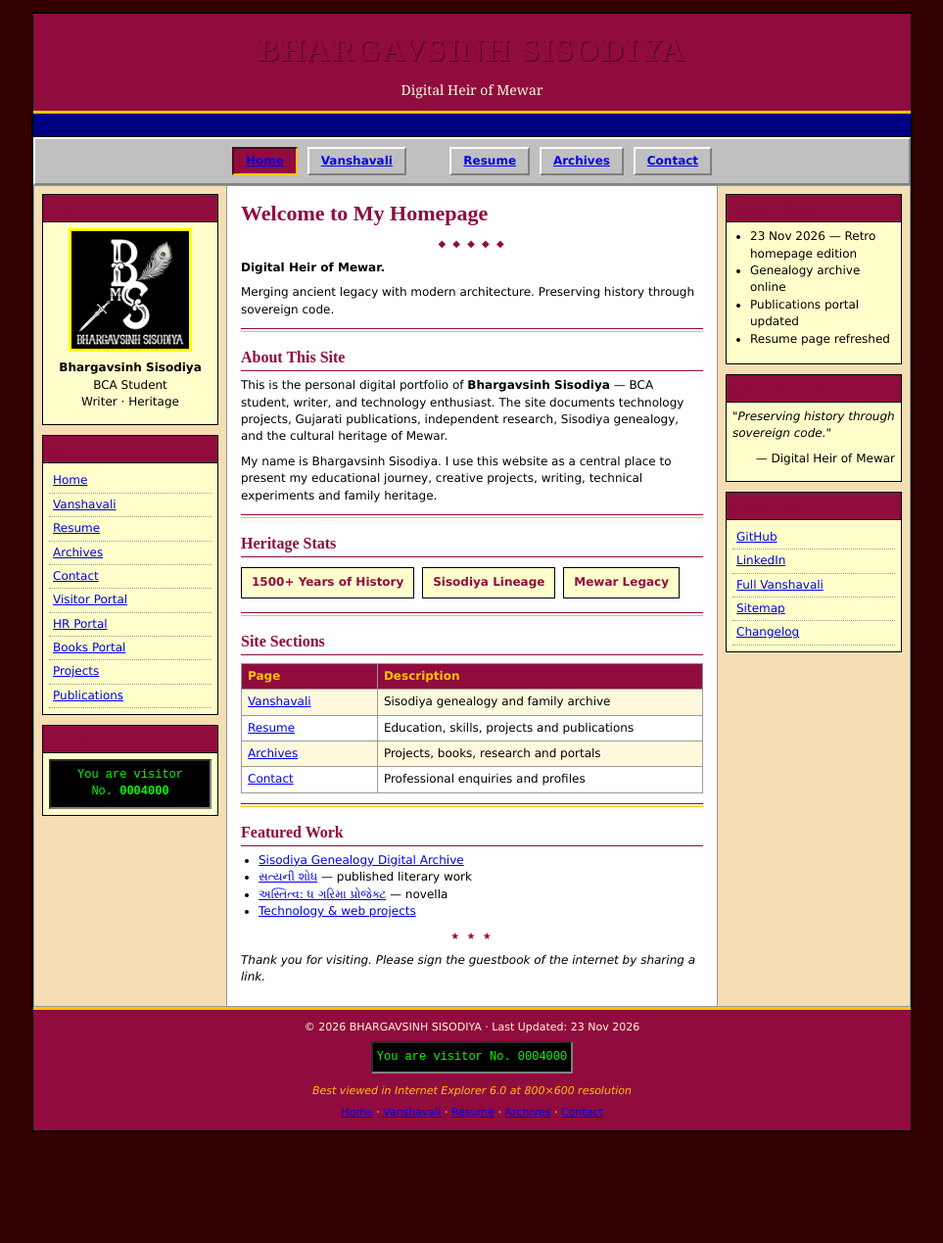
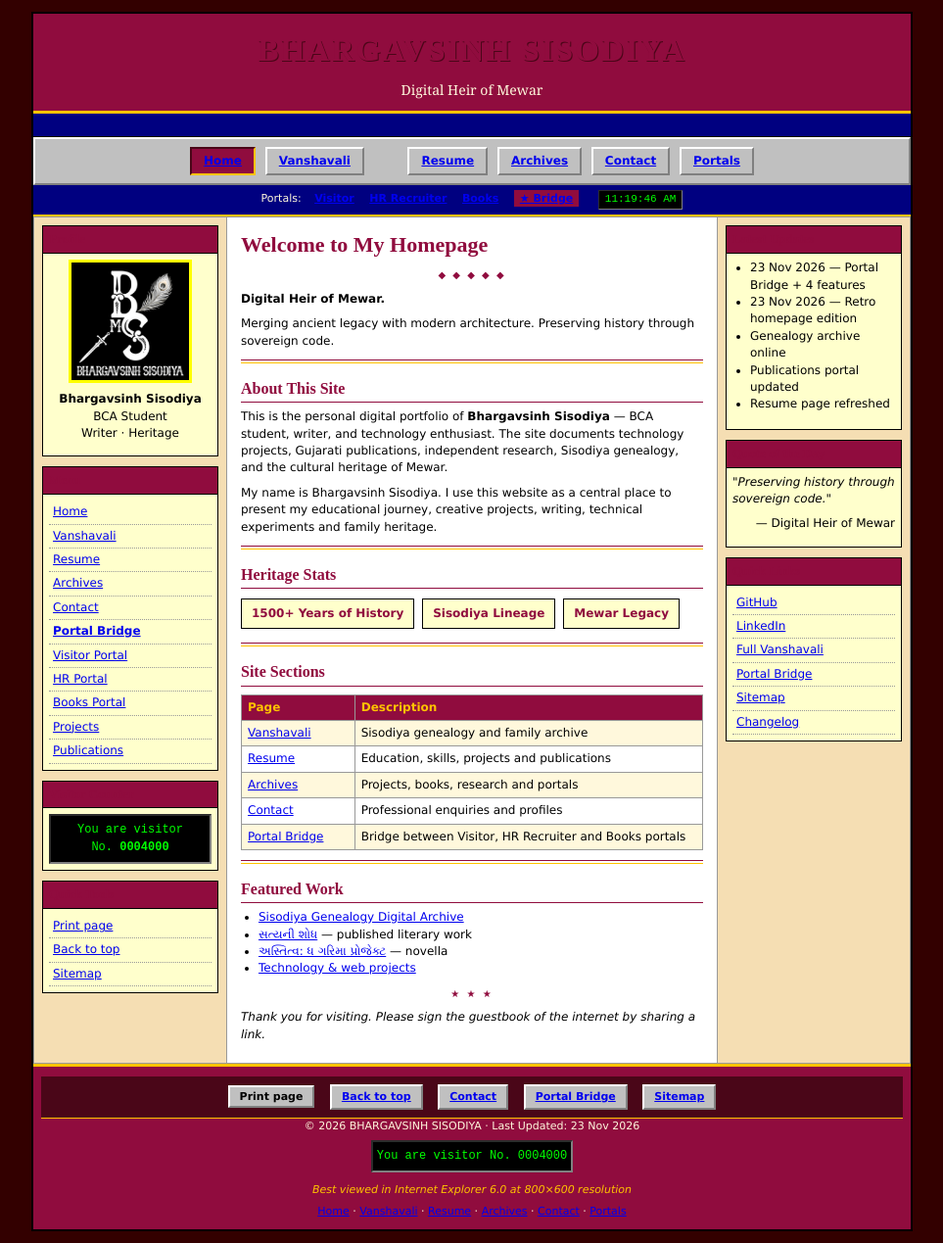
Before and after one commit to bhargavsinh/bhargavsinh.github.io, a plain HTML site: page index.html in a window 1280 px wide. Shown: the whole page at 98% size, without its empty margins (158-1121 px from the left). Before the commit the page ends 1168 px from the top, so only its background shows below. Drawn offline with Linux system fonts and the light colour scheme.

Commit message:
V20.4.0 — index + main pages header/footer improvements + 4 features

```diff
--- a/index.html
+++ b/index.html
@@ -6,7 +6,7 @@
 <title>Bhargavsinh Sisodiya | Digital Heir of Mewar</title>
 <meta name="description" content="Bhargavsinh Sisodiya — Digital Heir of Mewar. Heritage, genealogy, writing and technology.">
 <meta name="author" content="Bhargavsinh Sisodiya">
-<link rel="stylesheet" href="assets/css/retro-2000s.css?v=20.3.0">
+<link rel="stylesheet" href="assets/css/retro-2000s.css?v=20.4.0">
 <link rel="stylesheet" href="assets/css/protect-l4.css?v=18.1.3">
 <link rel="icon" type="image/png" href="assets/images/brand/brand-mark-192.png">
 </head>
@@ -20,7 +20,15 @@
     <marquee behavior="scroll" direction="left" scrollamount="4">Welcome to My Homepage — BHARGAVSINH SISODIYA — Merging ancient legacy with modern architecture — Preserving history through sovereign code —</marquee>
   </div>
   <div class="nav-bar">
-    <a class="btn current" href="index.html">Home</a> <a class="btn" href="vanshavali.html">Vanshavali</a> <span class="blink-new">NEW!</span> <a class="btn" href="resume.html">Resume</a> <a class="btn" href="archives.html">Archives</a> <a class="btn" href="contact.html">Contact</a>
+    <a class="btn current" href="index.html">Home</a> <a class="btn" href="vanshavali.html">Vanshavali</a> <span class="blink-new">NEW!</span> <a class="btn" href="resume.html">Resume</a> <a class="btn" href="archives.html">Archives</a> <a class="btn" href="contact.html">Contact</a> <a class="btn" href="portals.html">Portals</a>
+  </div>
+  <div class="portal-switch" role="navigation" aria-label="Portal switcher">
+    <span class="ps-label">Portals:</span>
+    <a href="Visitor/Visitindex.html">Visitor</a>
+    <a href="HR-Recruiter/HRRindex.html">HR Recruiter</a>
+    <a href="Book-Publications-Reader/BPindex.html">Books</a>
+    <a class="ps-bridge" href="portals.html">★ Bridge</a>
+    <span class="ps-clock" id="ps-clock" aria-live="polite"></span>
   </div>
   <table class="layout" cellspacing="0" cellpadding="0" border="1">
     <tr>
@@ -38,6 +46,7 @@
             <a href="resume.html">Resume</a>
             <a href="archives.html">Archives</a>
             <a href="contact.html">Contact</a>
+            <a href="portals.html"><b>Portal Bridge</b></a>
             <a href="Visitor/Visitindex.html">Visitor Portal</a>
             <a href="HR-Recruiter/HRRindex.html">HR Portal</a>
             <a href="Book-Publications-Reader/BPindex.html">Books Portal</a>
@@ -48,6 +57,14 @@
         <div class="box">
           <h3>Visitor Counter</h3>
           <div class="counter-box">You are visitor<br>No. <b>0004000</b></div>
+        </div>
+        <div class="box">
+          <h3>Quick Tools</h3>
+          <div class="vmenu">
+            <a href="javascript:window.print()">Print page</a>
+            <a href="#top">Back to top</a>
+            <a href="sitemap.html">Sitemap</a>
+          </div>
         </div>
       </td>
       <td class="center">
@@ -74,6 +91,7 @@
           <tr><td><a href="resume.html">Resume</a></td><td>Education, skills, projects and publications</td></tr>
           <tr><td><a href="archives.html">Archives</a></td><td>Projects, books, research and portals</td></tr>
           <tr><td><a href="contact.html">Contact</a></td><td>Professional enquiries and profiles</td></tr>
+          <tr><td><a href="portals.html">Portal Bridge</a></td><td>Bridge between Visitor, HR Recruiter and Books portals</td></tr>
         </table>
         <hr>
         <h2>Featured Work</h2>
@@ -90,6 +108,7 @@
         <div class="box">
           <h3>Latest Updates</h3>
           <ul>
+            <li>23 Nov 2026 — Portal Bridge + 4 features</li>
             <li>23 Nov 2026 — Retro homepage edition</li>
             <li>Genealogy archive online</li>
             <li>Publications portal updated</li>
@@ -107,6 +126,7 @@
             <a href="https://github.com/bhargavsinh" target="_blank">GitHub</a>
             <a href="https://www.linkedin.com/in/bhargavsinh-sisodiya-789507373" target="_blank">LinkedIn</a>
             <a href="Visitor/vanshavali.html">Full Vanshavali</a>
+            <a href="portals.html">Portal Bridge</a>
             <a href="sitemap.html">Sitemap</a>
             <a href="changelog.html">Changelog</a>
           </div>
@@ -115,6 +135,13 @@
     </tr>
   </table>
   <div class="footer">
+    <div class="foot-tools">
+      <button type="button" onclick="window.print()">Print page</button>
+      <a href="#top">Back to top</a>
+      <a href="contact.html">Contact</a>
+      <a href="portals.html">Portal Bridge</a>
+      <a href="sitemap.html">Sitemap</a>
+    </div>
     <div>© 2026 BHARGAVSINH SISODIYA · Last Updated: 23 Nov 2026</div>
     <div class="counter-box" style="display:inline-block;margin:6px auto;">You are visitor No. 0004000</div>
     <div class="ie-note">Best viewed in Internet Explorer 6.0 at 800×600 resolution</div>
@@ -123,11 +150,13 @@
       <a href="vanshavali.html">Vanshavali</a> ·
       <a href="resume.html">Resume</a> ·
       <a href="archives.html">Archives</a> ·
-      <a href="contact.html">Contact</a>
+      <a href="contact.html">Contact</a> ·
+      <a href="portals.html">Portals</a>
     </div>
   </div>
 </div>
 <script src="assets/js/protect-l4.js?v=18.1.3"></script>
 <script src="assets/js/retro-apply.js?v=20.3.0"></script>
+<script src="assets/js/retro-features.js?v=20.4.0"></script>
 </body>
 </html>
```
